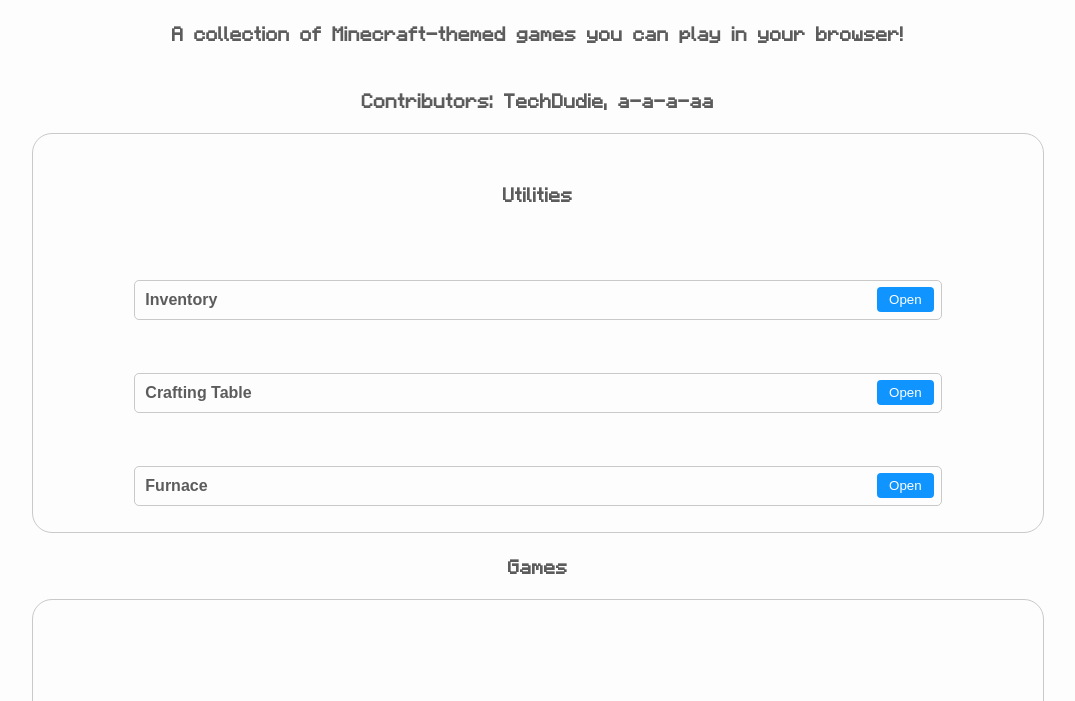
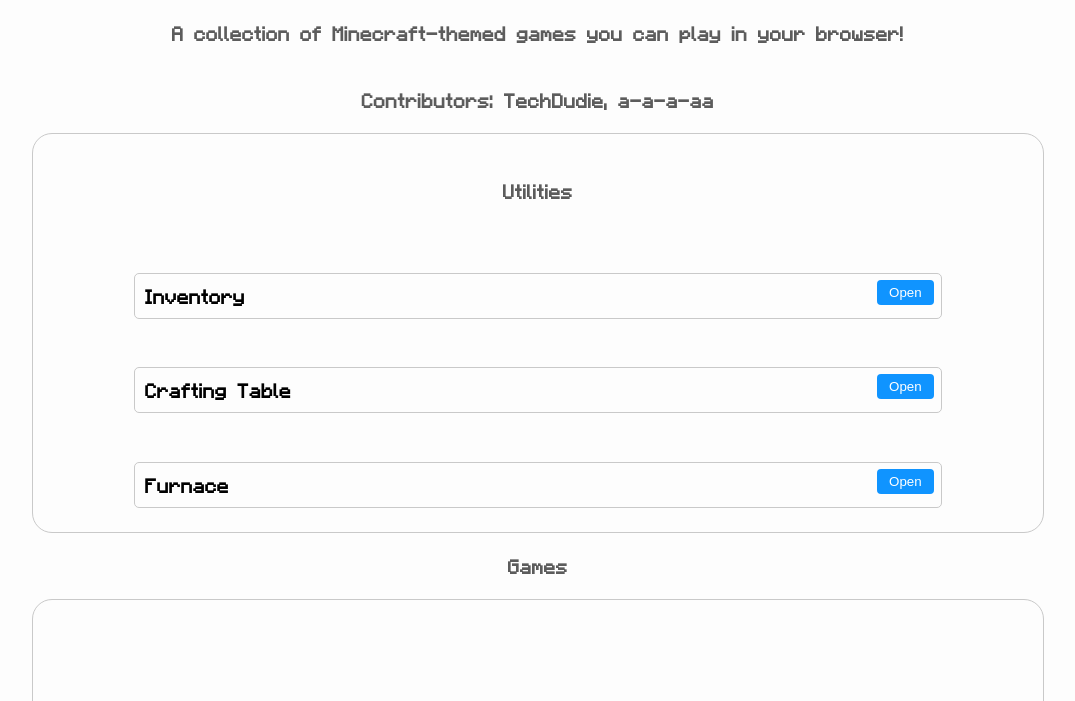
Before and after one commit to TechDudie/minegame, a plain HTML site: page index.html in a window 1280 px wide. Shown: the part 99-800 px from the top of the page, without its empty margins (102-1177 px from the left). Drawn offline with Linux system fonts and the light colour scheme.

Commit message:
Update index.css

```diff
--- a/source/css/index.css
+++ b/source/css/index.css
@@ -38,7 +38,7 @@
 .play {
     float: right;
     background-color: rgb(16, 148, 255);
-    color:white;
+    color: white;
     padding: 3px 10px;
     margin: 6px 7px;
     border:2px solid transparent ;
@@ -50,6 +50,8 @@
 .tagname {
     float: left;
     padding: 10px;
+    font-family: Minecraftia;
+    color: black;
 }
 i {
     float: left;
```
